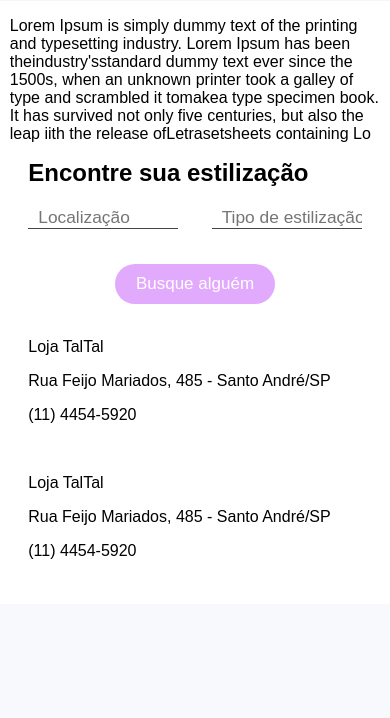
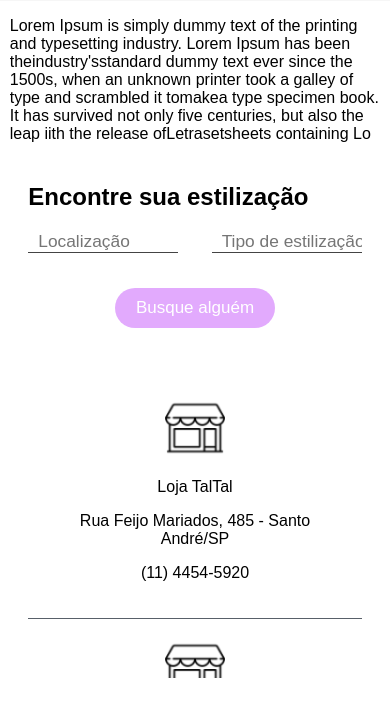
Before and after one commit to chelwillians/otherfit, a Django app: page /cliente/ in a window 390 px wide. Shown: the part 399-1117 px from the top of the page. Before the commit the page ends 958 px from the top, so only its background shows below. Run offline with Django 3.2, Linux system fonts and the light colour scheme.

Commit message:
Ajutar parte de busca do cliente

```diff
--- a/website/static/style.css
+++ b/website/static/style.css
@@ -54,16 +54,24 @@ nav a:hover {
 	background-size: cover;
 	height: 400px;
 }
+
+.banner-prin.home {
+	background-image: url("images/lauren-fleischmann-2.jpg");
+	height: calc(100vh - 64px);
+}
+
 .banner-prin .center {
 	display: flex;
 	justify-content: flex-end;
 	align-items: center;
+	height: 100%;
 }
 .banner-prin p {
 	margin: 0;
 	font-weight: 600;
-	text-shadow: 0 0 2px rgba(255, 255, 255, 1);
+	text-shadow: 0 0 4px rgba(0, 0, 0, 0.3);
 	font-size: 15pt;
+	color: #fafafa;
 }
 .banner-prin aside {
 	width: 40%;
@@ -106,6 +114,7 @@ nav a:hover {
 	border-radius: 20px;
 	border: none;
 	color: #fff;
+	cursor: pointer;
 }
 .button-f {
 	background-color: rgba(193, 70, 250, 0.459);
@@ -116,6 +125,7 @@ nav a:hover {
 	border-radius: 20px;
 	border: none;
 	color: #fff;
+	cursor: pointer;
 }
 
 .donate {
@@ -126,35 +136,42 @@ nav a:hover {
 	text-align: center;
 }
 
-.search .center{
+.search {
+	margin: 40px 0;
+}
+
+.search .center {
 	display: flex;
 	flex-wrap: wrap;
 	justify-content: space-around;
 }
 
-.search .center .left, .search .center .right{
+.search .center .left,
+.search .center .right {
 	width: 40%;
 	padding: 0 5%;
 }
 
-.search .center .right{
+.search .center .right {
+	width: calc(40% - 1px);
 	height: 300px;
 	overflow-y: auto;
+	border-left: #586069 1px solid;
 }
 
-.search h2{
+.search h2 {
 	margin-top: 0;
 }
 
-.search form{
+.search form {
 	width: 100%;
 }
 
-.search form input::placeholder{
+.search form input::placeholder {
 	font-size: 13pt;
 }
 
-.search form input:not([type="submit"]){
+.search form input:not([type="submit"]) {
 	margin: 0;
 	padding: 0;
 	padding-left: 10px;
@@ -164,18 +181,18 @@ nav a:hover {
 	width: calc(45% - 10px);
 }
 
-.search .inputs{
+.search .inputs {
 	display: flex;
 	justify-content: space-between;
 }
 
-.search .enviar{
+.search .enviar {
 	display: flex;
 	justify-content: center;
 	margin-top: 35px;
 }
 
-.search .enviar input{
+.search .enviar input {
 	background-color: rgba(193, 70, 250, 0.459);
 	font-size: 17px;
 	width: 160px;
@@ -183,6 +200,25 @@ nav a:hover {
 	border-radius: 20px;
 	border: none;
 	color: #fff;
+	cursor: pointer;
+}
+
+.search .center .right .customer{
+	display: flex;
+	align-items: center;
+	border-bottom: 1px solid #586069;
+}
+
+.search .center .right .customer div:first-child{
+	width: 20%;
+}
+
+.search .center .right .customer div:first-child img{
+	max-width: 90%;
+}
+
+.search .center .right .customer div:last-child{
+	width: 80%;
 }
 
 footer {
@@ -215,11 +251,11 @@ footer a:hover {
 }
 
 @media (max-width: 768px) {
-    header aside{
+	header aside {
 		width: 100%;
 		text-align: center;
 	}
-    .services{
+	.services {
 		padding-bottom: 0;
 	}
 	.services .center {
@@ -230,6 +266,20 @@ footer a:hover {
 		width: 100%;
 		margin-bottom: 20px;
 	}
+	.search .center .right .customer{
+		flex-direction: column;
+		justify-content: center;
+		padding: 20px 0;
+	}
+	.search .center .right .customer:last-child{
+		border: none;
+	}
+	.search .center .right .customer div:first-child{
+		text-align: center;
+	}
+	.search .center .right .customer p{
+		text-align: center;
+	}
 	footer {
 		flex-direction: column-reverse;
 	}
@@ -239,8 +289,13 @@ footer a:hover {
 }
 
 @media (max-width: 640px) {
-	.search .center .left, .search .center .right{
+	.search .center .left,
+	.search .center .right {
 		width: 90%;
+	}
+	.search .center .right{
+		border:none;
+		margin-top: 50px;
 	}
 }
 
--- a/website/templates/client.html
+++ b/website/templates/client.html
@@ -32,7 +32,7 @@
         <div class="right">
             <div class="customer">
                 <div>
-                    <img src="" alt="">
+                    <img src="../static/images/shop.png" alt="Logo Customizador">
                 </div>
                 <div class="dados">
                     <p>Loja TalTal</p>
@@ -42,7 +42,7 @@
             </div>
             <div class="customer">
                 <div>
-                    <img src="" alt="">
+                    <img src="../static/images/shop.png" alt="Logo Customizador">
                 </div>
                 <div class="dados">
                     <p>Loja TalTal</p>
@@ -52,7 +52,7 @@
             </div>
             <div class="customer">
                 <div>
-                    <img src="" alt="">
+                    <img src="../static/images/shop.png" alt="Logo Customizador">
                 </div>
                 <div class="dados">
                     <p>Loja TalTal</p>
@@ -62,7 +62,7 @@
             </div>
             <div class="customer">
                 <div>
-                    <img src="" alt="">
+                    <img src="../static/images/shop.png" alt="Logo Customizador">
                 </div>
                 <div class="dados">
                     <p>Loja TalTal</p>
--- a/website/templates/index.html
+++ b/website/templates/index.html
@@ -4,7 +4,7 @@
 
 {% block content %}
 
-<header class="banner-prin">
+<header class="banner-prin home">
     <div class="center">
         <aside>
             <p>Lorem Ipsum is simply dummy text of the printing and typesetting industry. Lorem Ipsum has been the industry's standard dummy text ever since the 1500s, when an unknown printer took a galley of type and scrambled it
```
Also changed, not shown: website/static/images/lauren-fleischmann-2.jpg (added), website/static/images/lauren-fleischmann.jpg (added), website/static/images/new_banner-red.jpg (added), website/static/images/new_banner.jpg (added), website/static/images/shop.png (added), 1 other file. Lines whose indentation alone changed are shown as unchanged.
